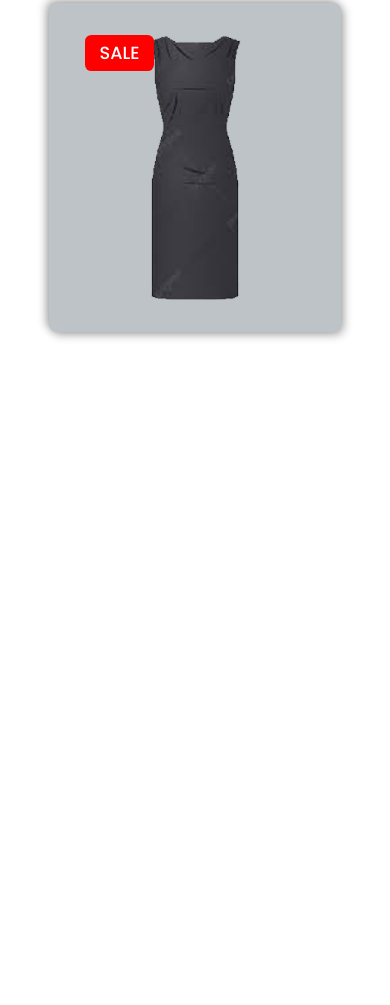
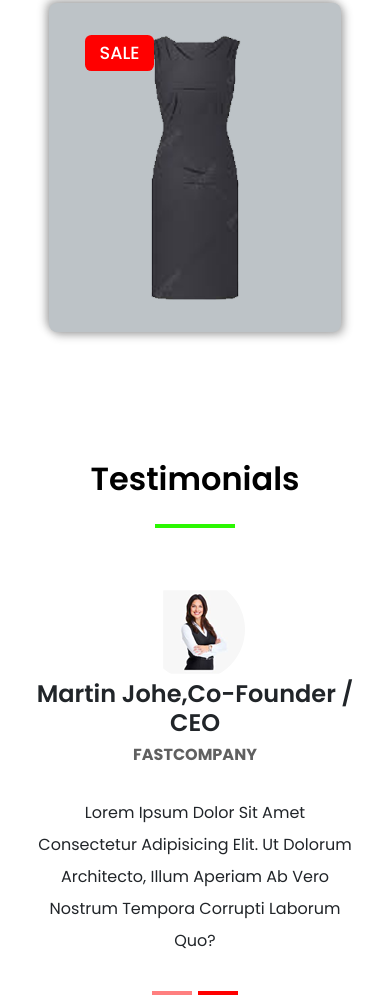
Before and after one commit to apurbomondal85/responsive-ecommerce-website, a plain HTML site: page index.html in a window 390 px wide. Shown: the part 7321-8326 px from the top of the page. Before the commit the page ends 7733 px from the top, so only its background shows below. Drawn offline with nearby package versions, Linux system fonts and the light colour scheme.

Commit message:
testimonial section is complete

```diff
--- a/assest/css/responsive.css
+++ b/assest/css/responsive.css
@@ -35,6 +35,12 @@
     #home .inner-text .home-sub{
         font-size: 1.2rem;
     }
+    .testimonial-section .slider-icon{
+        display: none;
+    }
+    .testimonial-section .carousel-item{
+        padding: 0;
+    }
   }
   @media (max-width: 576px) {
     #home .inner-text{
--- a/assest/css/style.css
+++ b/assest/css/style.css
@@ -280,7 +280,6 @@ header .fixed-top{
 /* ====summer-section==== */
 .summer-section{
     padding-top: 8rem;
-    padding-bottom: 5rem;
 }
 .summer-title{
     font-size: 2rem;
@@ -324,3 +323,45 @@ header .fixed-top{
 .counter li .fs-1{
     margin-bottom: -.7rem;
 }
+
+/* testimonial-section */
+.testimonial-section{
+    padding-top: 8rem;
+}
+.testimonial-section .carousel-item{
+    box-shadow: 0 0 0.55rem 0 rgba(0, 0, 0, 0.356);
+    padding: 1rem 8rem;
+}
+.testimonial-section .carousel-indicators [data-bs-target]{
+    background-color: red;
+    width: 2.5rem;
+    height: .2rem;
+}
+.testimonial-section .carousel-control-next-icon,
+.testimonial-section .carousel-control-prev-icon{
+    background: transparent;
+}
+.testimonial-section .slider-icon{
+    font-size: 3rem;
+    font-weight: 600;
+    color: var(--text-red);
+}
+.testimonial-section .carousel-indicators{
+    bottom: -1.5rem;
+}
+
+.testimonial-section .carousel-inner .testi-img{
+    border-radius: 50%;
+}
+.testimonial-section .carousel-inner .testi-title{
+    font-size: 1.5rem;
+    font-weight: 600;
+}
+.testimonial-section .carousel-inner .company{
+    font-size: 1rem;
+    font-weight: 700;
+    color: #606060;
+}
+.testimonial-section .carousel-inner .testi-sub{
+    line-height: 2;
+}
--- a/index.html
+++ b/index.html
@@ -334,8 +334,57 @@
       </div>
     </section>
 
+    <!-- ====testimonial-section -->
+    <section id="testimonials" class="testimonial-section">
+      <div class="container">
+        <h2 class="title text-center position-relative">testimonials</h2>
+        <div class="row">
+          <div class="col-sm-12 col-lg-8 offset-lg-2 text-center">
+            <div id="carouselExampleIndicatorstwo" class="carousel slide" data-bs-ride="carousel">
+              <div class="carousel-indicators">
+                <button type="button" data-bs-target="#carouselExampleIndicatorstwo" data-bs-slide-to="0" class="active" aria-current="true" aria-label="Slide 1"></button>
+                <button type="button" data-bs-target="#carouselExampleIndicatorstwo" data-bs-slide-to="1" aria-label="Slide 2"></button>
+              </div>
+              <div class="carousel-inner position-relative">
+                <div class="carousel-item active carousel-inner1">
+                  <div class="testimonial-img">
+                    <img src="assest/images/testimonial-img1.png" alt="testimonial" class="img-fluid testi-img">
+                  </div>
+                  <div class="testimonial-text">
+                    <h2 class="testi-title">martin johe,co-founder / CEO</h2>
+                    <h5 class="company text-uppercase">fastcompany</h5>
+                    <p class="testi-sub px-4 py-4">Lorem ipsum dolor sit amet consectetur adipisicing elit. Ut dolorum architecto, illum aperiam ab vero nostrum tempora corrupti laborum quo?</p>
+                  </div>
+                </div>
+
+
+                <div class="carousel-item carousel-inner2">
+                  <div class="testimonial-img">
+                    <img src="assest/images/testimonial-img-2.png" alt="testimonial" class="img-fluid testi-img">
+                  </div>
+                  <div class="testimonial-text">
+                    <h2 class="testi-title">martin johe,co-founder / CEO</h2>
+                    <h5 class="company text-uppercase">fastcompany</h5>
+                    <p class="testi-sub px-4 py-4">Lorem ipsum dolor sit amet consectetur adipisicing elit. Ut dolorum architecto, illum aperiam ab vero nostrum tempora corrupti laborum quo?</p>
+                  </div>
+                </div>
+              </div>
+              <button class="carousel-control-prev" type="button" data-bs-target="#carouselExampleIndicatorstwo" data-bs-slide="prev">
+                <span class="carousel-control-prev-icon" aria-hidden="true"><i class="fa-sharp fa-solid fa-chevron-left slider-icon"></i></span>
+                <span class="visually-hidden">Previous</span>
+              </button>
+              <button class="carousel-control-next" type="button" data-bs-target="#carouselExampleIndicatorstwo" data-bs-slide="next">
+                <span class="carousel-control-next-icon" aria-hidden="true"><i class="fa-sharp fa-solid fa-chevron-right slider-icon"></i></span>
+                <span class="visually-hidden">Next</span>
+              </button>
+            </div>
+          </div>
+        </div>
+      </div>
+    </section>
+
     <!-- bootstrap js  -->
     <script src="https://cdn.jsdelivr.net/npm/bootstrap@5.0.2/dist/js/bootstrap.bundle.min.js" integrity="sha384-MrcW6ZMFYlzcLA8Nl+NtUVF0sA7MsXsP1UyJoMp4YLEuNSfAP+JcXn/tWtIaxVXM" crossorigin="anonymous"></script>
-    <script src="js/main.js"></script>
+    <script src="assest/js/main.js"></script>
 </body>
 </html>
```
Also changed, not shown: assest/images/testimonial-img-2.png (added), assest/images/testimonial-img1.png (added), assest/js/main.js (renamed from js/main.js).
